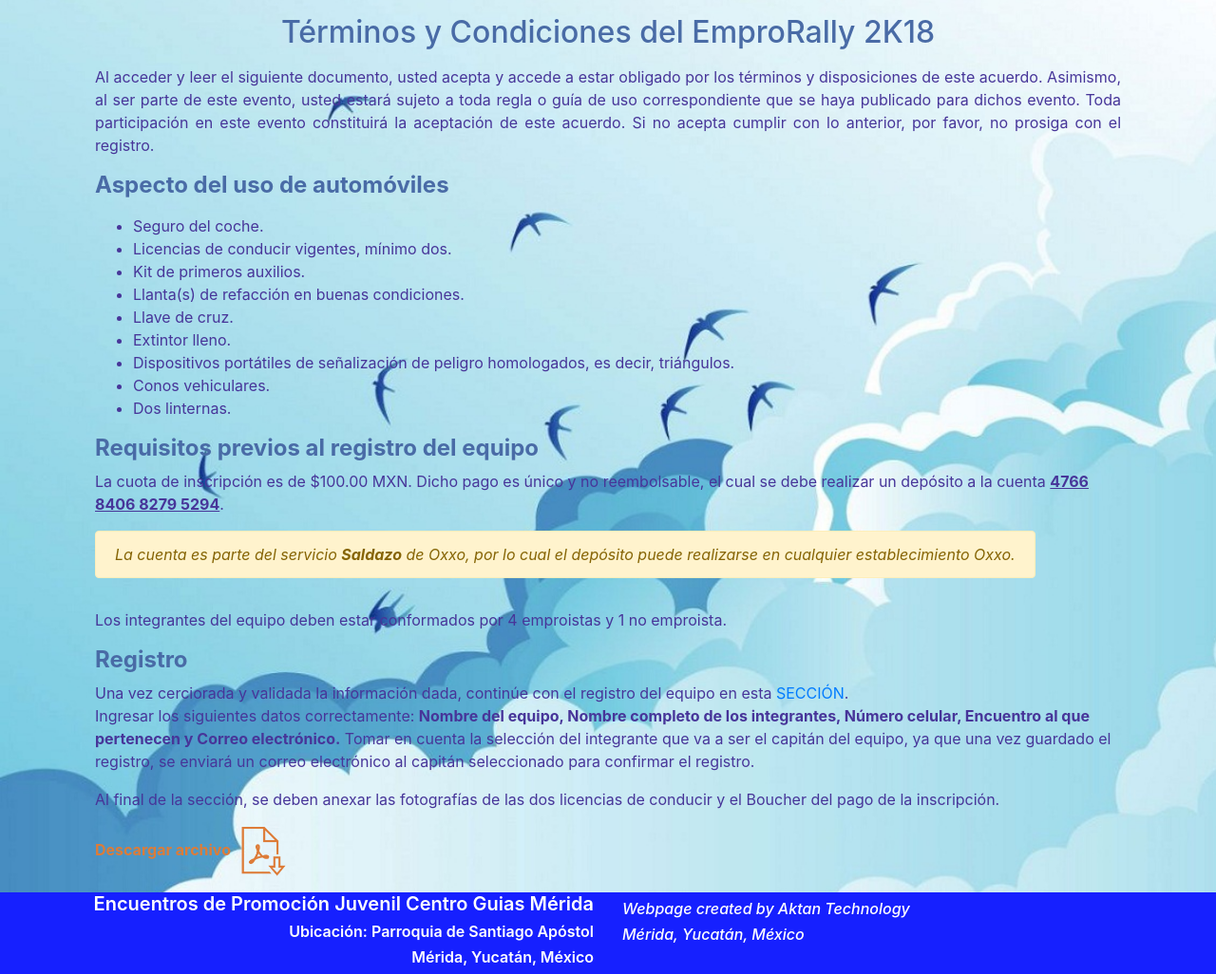
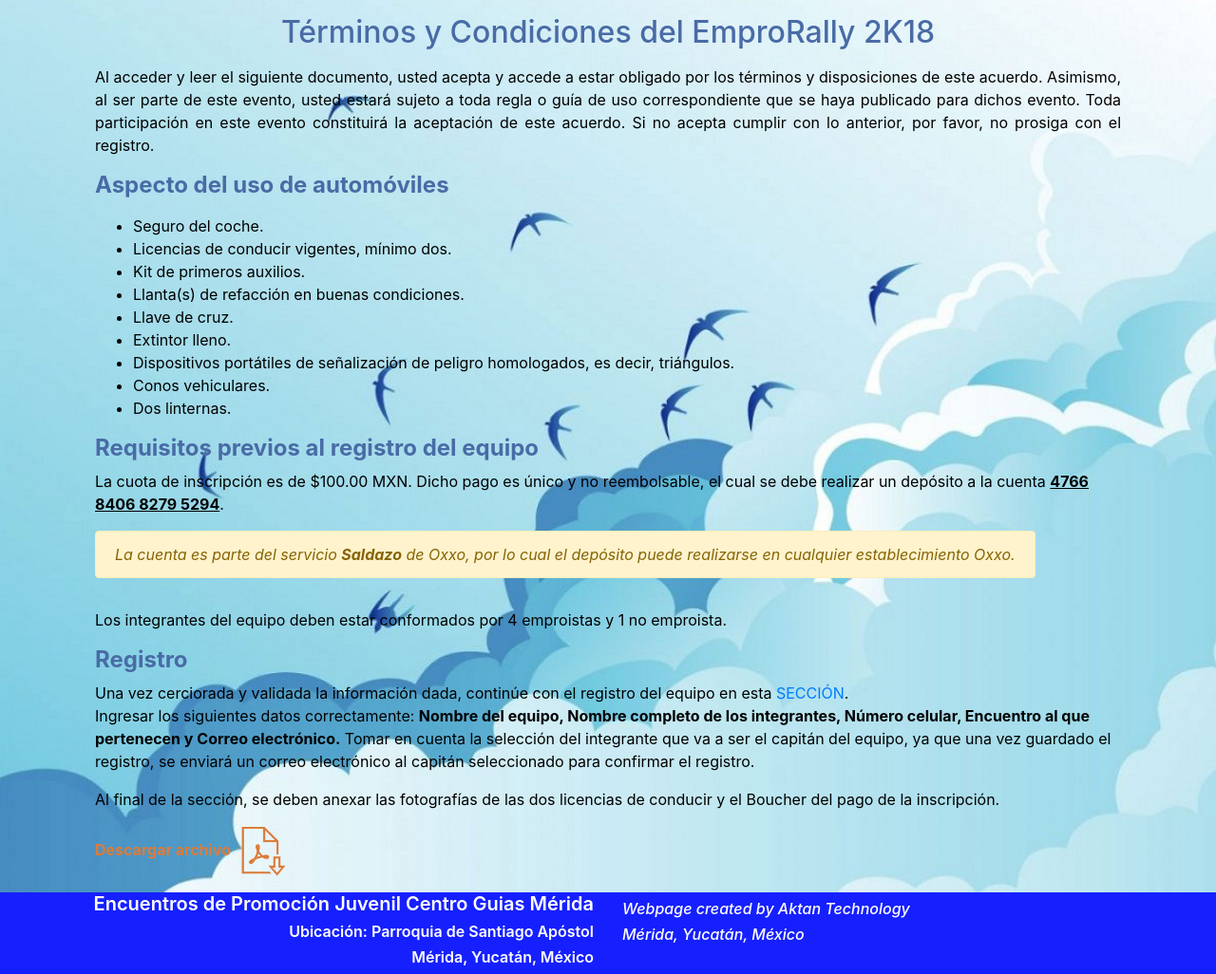
Before and after one commit to GunnerStraiker1/epjMerida, a PHP site: page /webNewDesign/Term_Cond.php in a window 1280 px wide. Shown: the part 106-1132 px from the top of the page at 95% size. Run offline with PHP 8.4, Linux system fonts and the light colour scheme.

Commit message:
Color Terms

```diff
--- a/css/term_cond.css
+++ b/css/term_cond.css
@@ -1,5 +1,5 @@
 body{
-    color: #473599;
+    color: #000000;
 }
 
 h2{
```
